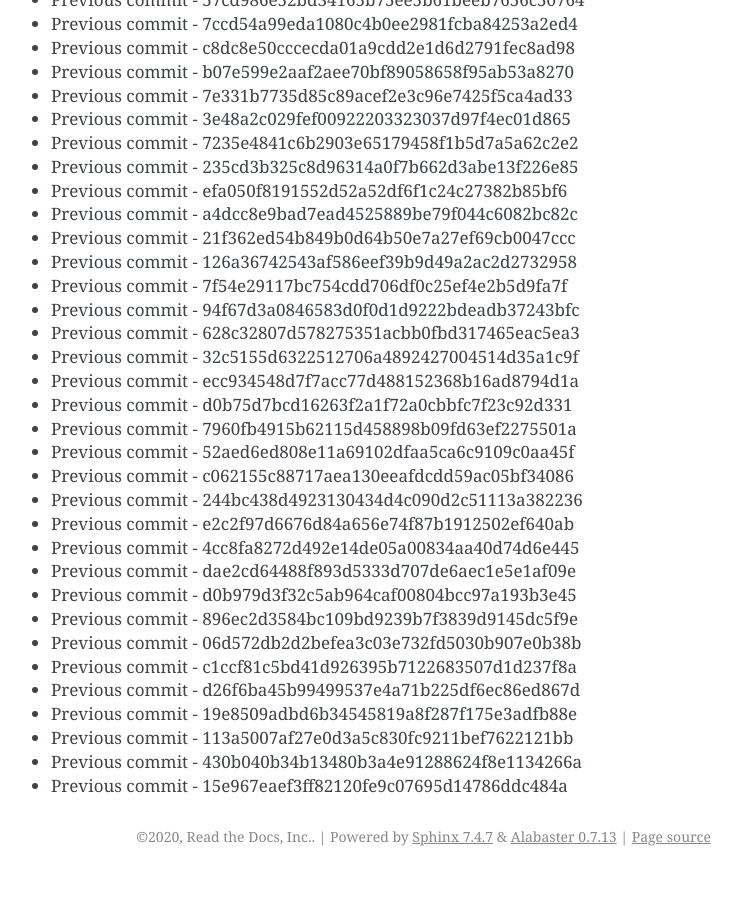
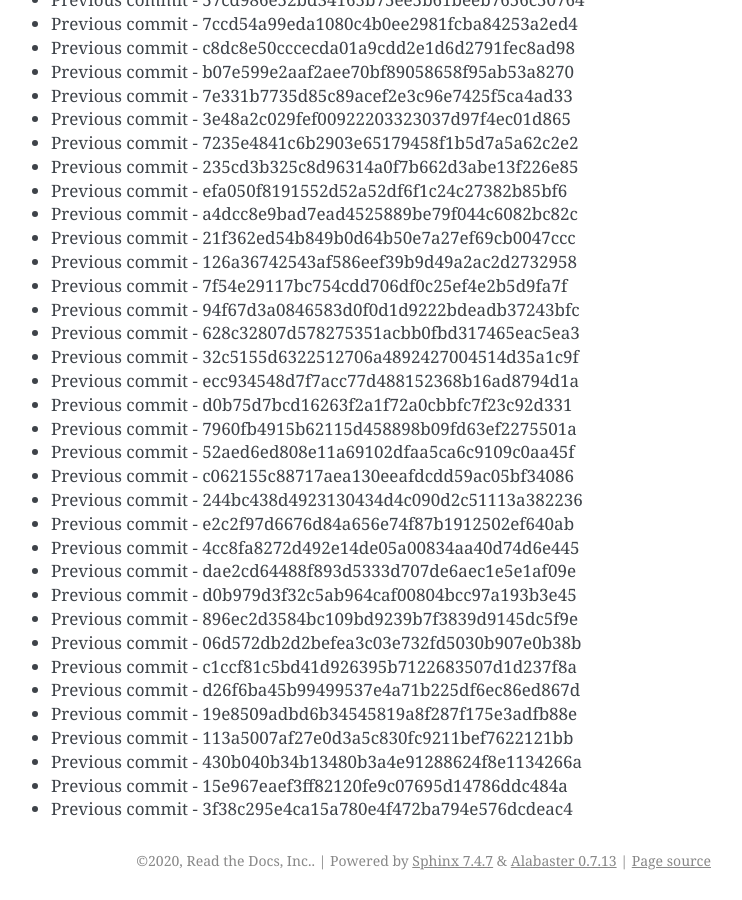
Before and after one commit to readthedocs/rtd-git-stresstest, a Sphinx documentation site: the page built from docs/updates.rst, in a window 1280 px wide and 900 px high, scrolled down 76948 px. Shown: the whole window, without its empty margins (399-1141 px from the left). Built offline with Sphinx 7.4.7, drawn with Linux system fonts in a browser that asks for light colours; before the commit the page ends 77824 px from its top, so only the background shows below that.

Commit message:
Generating commit from previous: 3f38c295e4ca15a780e4f472ba794e576dcdeac4

```diff
--- a/docs/updates.rst
+++ b/docs/updates.rst
@@ -3265,3 +3265,4 @@ It can be tested for any performance characteristics.
 * Previous commit - 113a5007af27e0d3a5c830fc9211bef7622121bb
 * Previous commit - 430b040b34b13480b3a4e91288624f8e1134266a
 * Previous commit - 15e967eaef3ff82120fe9c07695d14786ddc484a
+* Previous commit - 3f38c295e4ca15a780e4f472ba794e576dcdeac4
```
